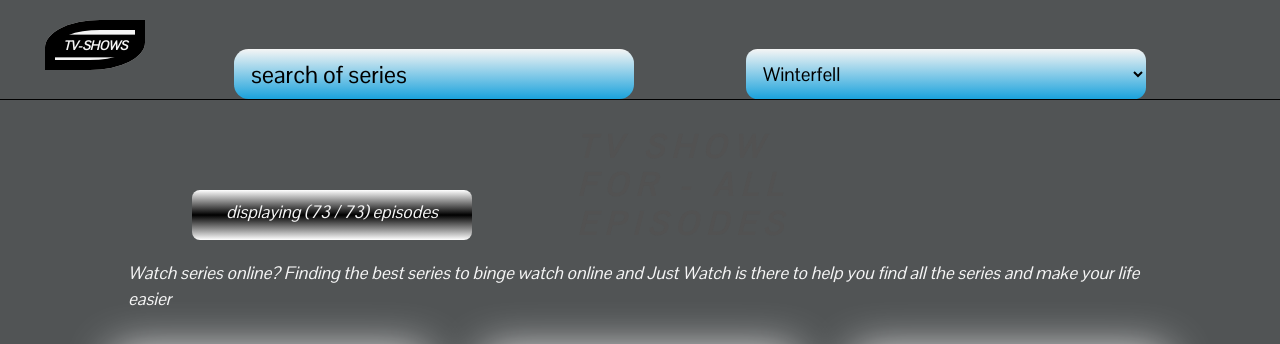
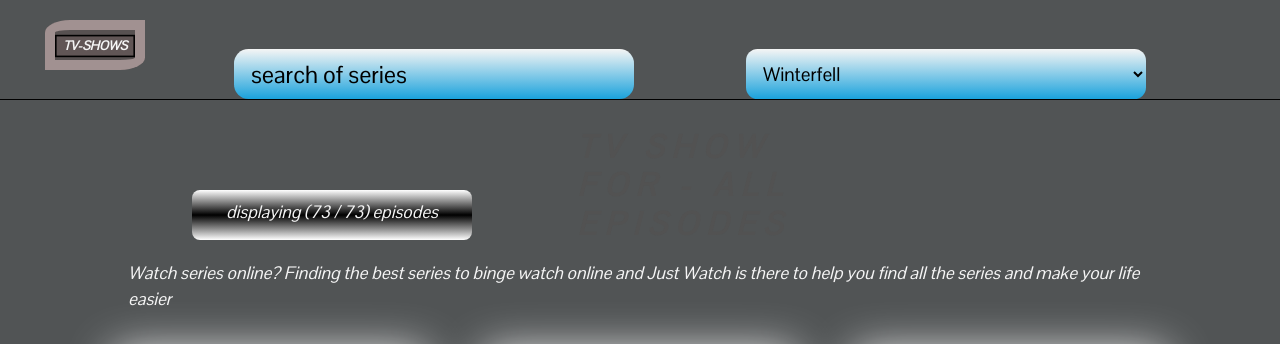
Before and after one commit to Sslim123/https-github.com-Sslim123-tv-show-dom-project, a plain HTML site: page index.html in a window 1280 px wide. Shown: the top 344 px of the page. Drawn offline with nearby package versions, Linux system fonts and the light colour scheme; no server answers.

Commit message:
Update style.css
i changed the logo style

```diff
--- a/style.css
+++ b/style.css
@@ -23,10 +23,10 @@ body {
   width: 100px;
   height: 50px;
   text-align: center;
-  border-top-left-radius: 55%;
-  border-bottom-right-radius: 55%;
-  background-color: whitesmoke;
-  box-shadow: inset 0 0 0 10px black;
+  border-top-left-radius: 25%;
+  border-bottom-right-radius: 25%;
+  background-color: rgb(87, 81, 81);
+  box-shadow: inset 0 0 0 10px rgb(161, 145, 145);
   cursor: pointer;
   transform: scale(50%) ;
 
@@ -35,7 +35,7 @@ body {
 #main-header .img-holder .logo {
   position: relative;
   border: 2px solid black;
-  background-color: black;
+  background-color: rgb(97, 86, 86);
   top: 12px;
   width: 100%;
   padding-left: 1px;
```
